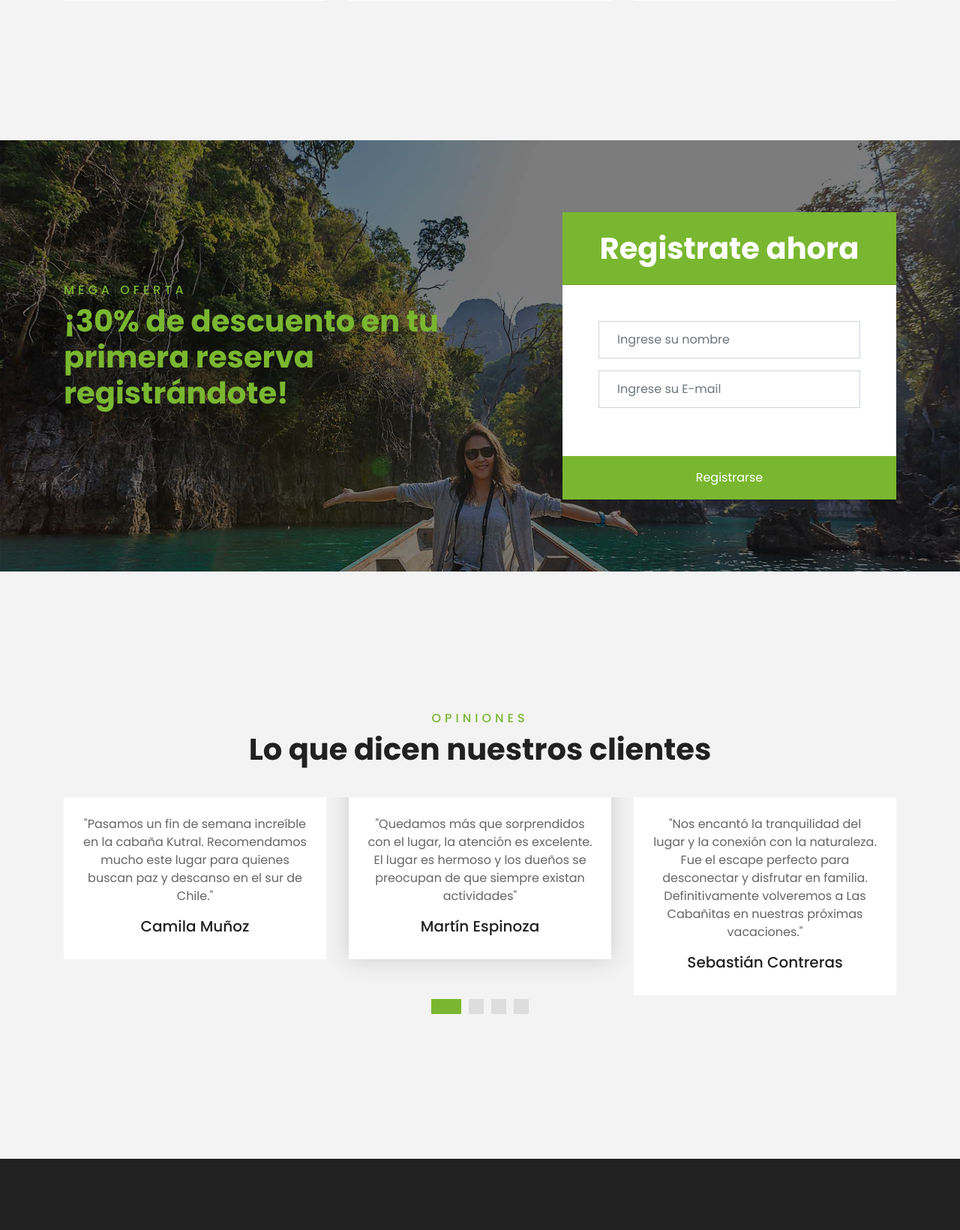
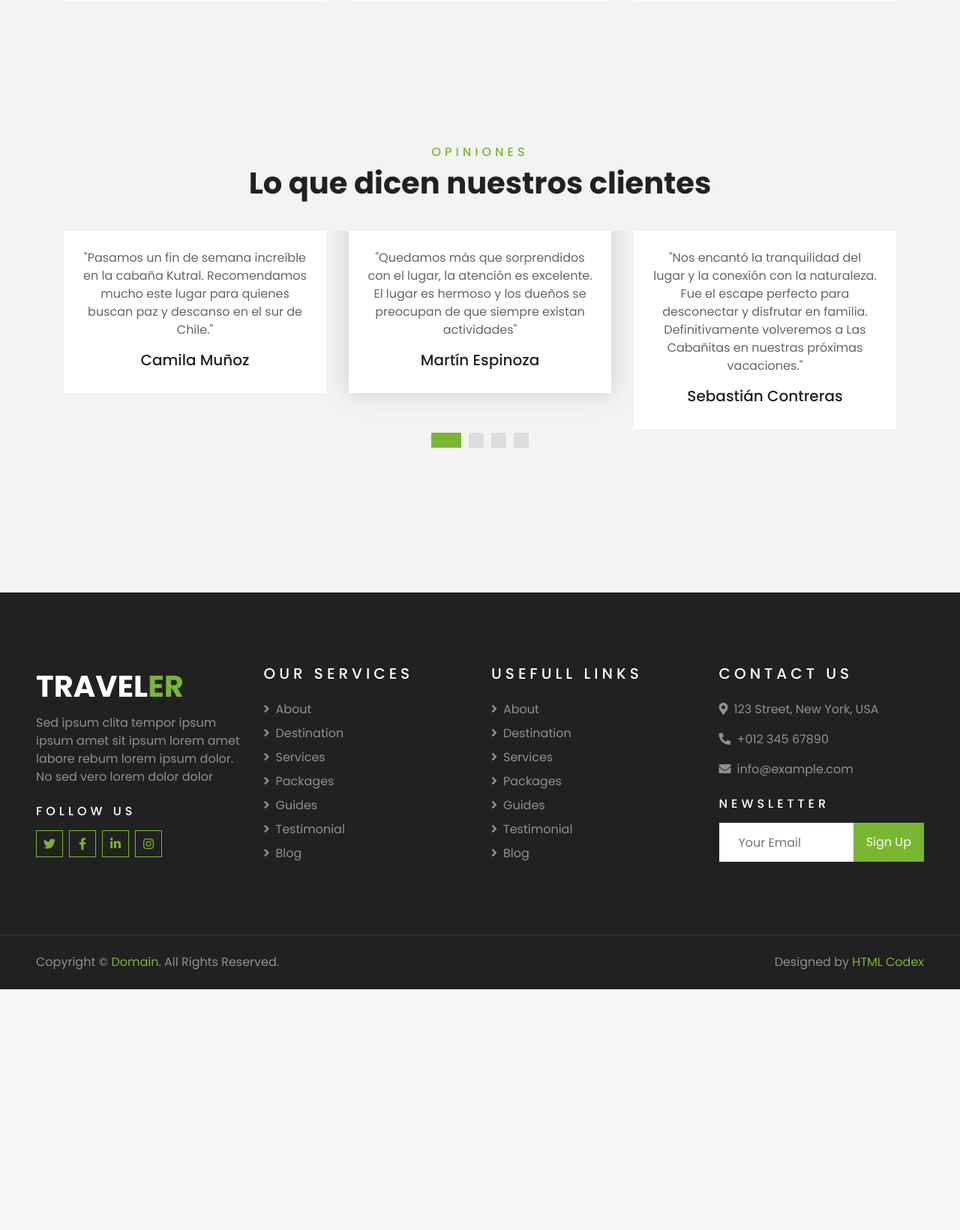
Before and after one commit to MatiasAlvealC/LasCabanitas, a Django app: page / in a window 1280 px wide. Shown: the part 2075-3715 px from the top of the page at 75% size. After the commit the page ends 3394 px from the top, so only its background shows below. Run offline with Django 4.2, Linux system fonts and the light colour scheme; some libraries are stand-ins or nearby versions.

Commit message:
modficiaciones home

```diff
--- a/core/templates/core/home.html
+++ b/core/templates/core/home.html
@@ -148,43 +148,6 @@
     <!-- Packages End -->
 
 
-    <!-- Registration Start -->
-    <div class="container-fluid bg-registration py-5" style="margin: 90px 0;">
-        <div class="container py-5">
-            <div class="row align-items-center">
-                <div class="col-lg-7 mb-5 mb-lg-0">
-                    <div class="mb-4">
-                        <h6 class="text-primary text-uppercase" style="letter-spacing: 5px;">Mega Oferta</h6>
-                        <h1 class="text-white"><span class="text-primary">¡30% de descuento en tu primera reserva registrándote!</h1>
-                    </div>
-                </div>
-                <div class="col-lg-5">
-                    <div class="card border-0">
-                        <div class="card-header bg-primary text-center p-4">
-                            <h1 class="text-white m-0">Registrate ahora</h1>
-                        </div>
-                        <div class="card-body rounded-bottom bg-white p-5">
-                            <form>
-                                <div class="form-group">
-                                    <input type="text" class="form-control p-4" placeholder="Ingrese su nombre" required="required" />
-                                </div>
-                                <div class="form-group">
-                                    <input type="email" class="form-control p-4" placeholder="Ingrese su E-mail" required="required" />
-                                </div>
-
-                                </div>
-                                <div>
-                                    <button class="btn btn-primary btn-block py-3" type="submit">Registrarse</button>
-                                </div>
-                            </form>
-                        </div>
-                    </div>
-                </div>
-            </div>
-        </div>
-    </div>
-    <!-- Registration End -->
-
     <!-- Testimonial Start -->
     <div class="container-fluid py-5">
         <div class="container py-5">
```
